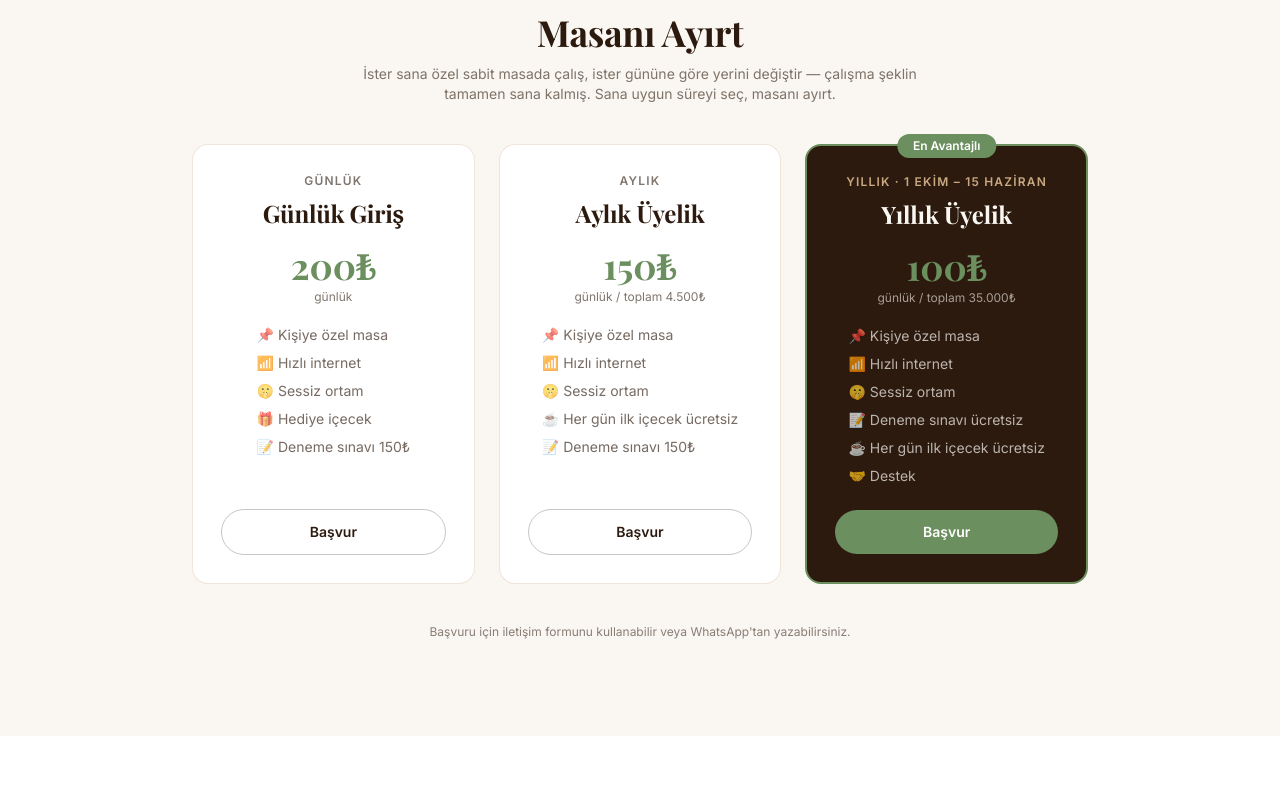
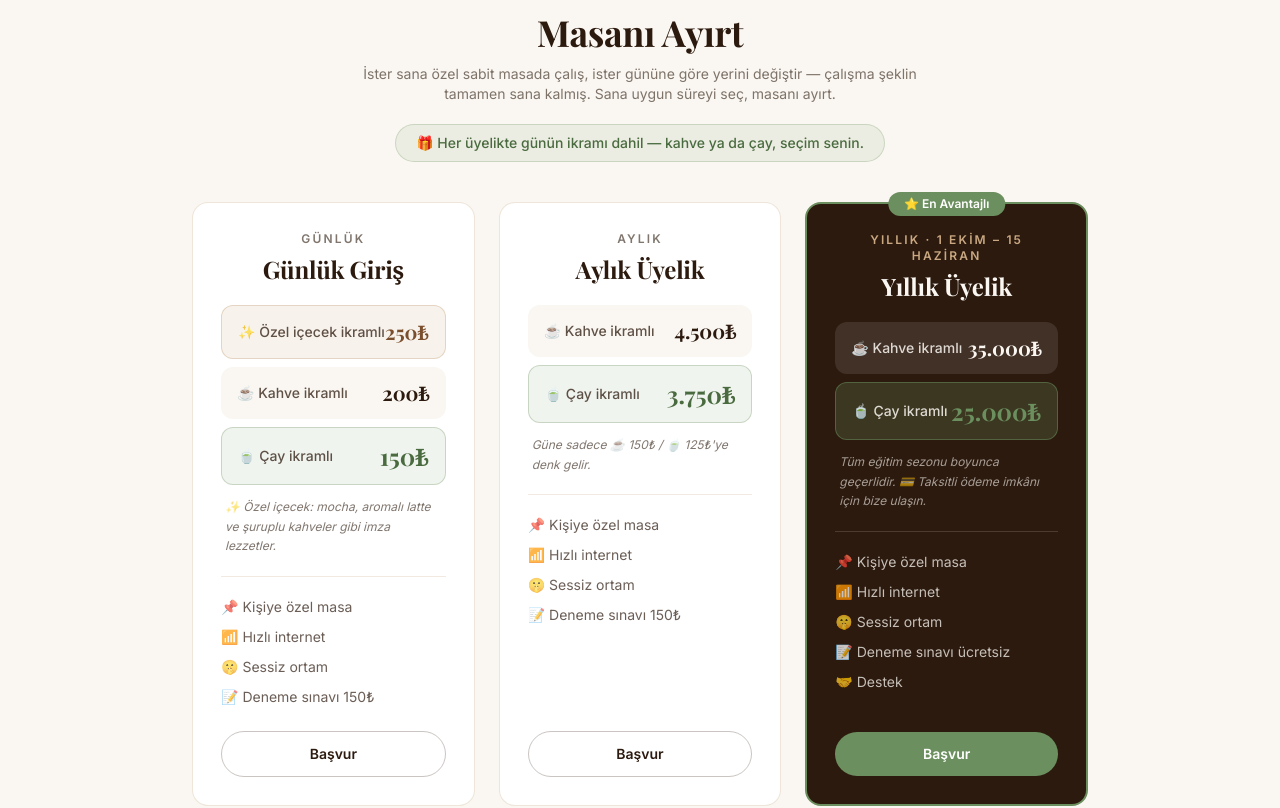
Before and after one commit to mfakirr/OdakLibrary, a plain HTML site: page index.html in a window 1280 px wide. Shown: the part 2040-2848 px from the top of the page. Drawn offline with nearby package versions, Linux system fonts and the light colour scheme.

Commit message:
Update index.html

```diff
--- a/index.html
+++ b/index.html
@@ -328,64 +328,107 @@
         İster sana özel sabit masada çalış, ister gününe göre yerini değiştir — çalışma şeklin tamamen sana kalmış.
         Sana uygun süreyi seç, masanı ayırt.
       </p>
+      <p class="inline-flex items-center gap-2 bg-sage/10 border border-sage/25 text-sagedark font-sans font-medium text-sm rounded-full px-5 py-2 mt-5">
+        🎁 Her üyelikte günün ikramı dahil — kahve ya da çay, seçim senin.
+      </p>
     </div>
 
     <div class="grid sm:grid-cols-2 lg:grid-cols-3 gap-6 max-w-4xl mx-auto">
 
       <!-- Günlük Giriş -->
-      <div class="menu-card bg-white border border-latte/30 rounded-2xl p-7 text-center flex flex-col reveal">
-        <p class="font-sans font-semibold text-espresso/60 uppercase tracking-widest text-xs mb-2">Günlük</p>
-        <h3 class="font-serif text-2xl font-bold text-espresso mb-4">Günlük Giriş</h3>
-        <p class="font-serif text-4xl font-bold text-sage mb-1">200₺</p>
-        <p class="text-espresso/60 text-xs font-sans mb-5">günlük</p>
-        <ul class="text-espresso/65 text-sm font-sans space-y-2 text-left mx-auto mb-6">
+      <div class="menu-card bg-white border border-latte/30 rounded-2xl p-7 flex flex-col reveal">
+        <p class="font-sans font-semibold text-espresso/60 uppercase tracking-[0.18em] text-xs mb-1.5 text-center">Günlük</p>
+        <h3 class="font-serif text-2xl font-bold text-espresso mb-5 text-center">Günlük Giriş</h3>
+
+        <div class="space-y-2 mb-3">
+          <div class="flex items-center justify-between bg-latte/15 border border-latte/40 rounded-xl px-4 py-3">
+            <span class="text-espresso/75 text-sm font-sans font-medium">✨ Özel içecek ikramlı</span>
+            <span class="font-serif font-bold text-coffee text-xl">250₺</span>
+          </div>
+          <div class="flex items-center justify-between bg-cream rounded-xl px-4 py-3">
+            <span class="text-espresso/75 text-sm font-sans font-medium">☕ Kahve ikramlı</span>
+            <span class="font-serif font-bold text-espresso text-xl">200₺</span>
+          </div>
+          <div class="flex items-center justify-between bg-sage/10 border border-sage/30 rounded-xl px-4 py-3">
+            <span class="text-espresso/75 text-sm font-sans font-medium">🍵 Çay ikramlı</span>
+            <span class="font-serif font-bold text-sagedark text-2xl">150₺</span>
+          </div>
+        </div>
+        <p class="text-espresso/60 text-xs font-sans italic leading-relaxed mb-5 px-1">
+          ✨ Özel içecek: mocha, aromalı latte ve şuruplu kahveler gibi imza lezzetler.
+        </p>
+
+        <ul class="w-full text-espresso/70 text-sm font-sans space-y-2.5 pt-5 border-t border-latte/25 mb-6">
           <li>📌 Kişiye özel masa</li>
           <li>📶 Hızlı internet</li>
           <li>🤫 Sessiz ortam</li>
-          <li>🎁 Hediye içecek</li>
           <li>📝 Deneme sınavı 150₺</li>
         </ul>
-        <a href="#contact" class="mt-auto border border-espresso/25 hover:bg-espresso hover:text-cream text-espresso font-sans font-semibold text-sm px-6 py-3 rounded-full transition-colors">
+        <a href="#contact" class="mt-auto text-center border border-espresso/25 hover:bg-espresso hover:text-cream text-espresso font-sans font-semibold text-sm px-6 py-3 rounded-full transition-colors">
           Başvur
         </a>
       </div>
 
       <!-- Aylık Üyelik -->
-      <div class="menu-card bg-white border border-latte/30 rounded-2xl p-7 text-center flex flex-col reveal">
-        <p class="font-sans font-semibold text-espresso/60 uppercase tracking-widest text-xs mb-2">Aylık</p>
-        <h3 class="font-serif text-2xl font-bold text-espresso mb-4">Aylık Üyelik</h3>
-        <p class="font-serif text-4xl font-bold text-sage mb-1">150₺</p>
-        <p class="text-espresso/60 text-xs font-sans mb-5">günlük / toplam 4.500₺</p>
-        <ul class="text-espresso/65 text-sm font-sans space-y-2 text-left mx-auto mb-6">
+      <div class="menu-card bg-white border border-latte/30 rounded-2xl p-7 flex flex-col reveal">
+        <p class="font-sans font-semibold text-espresso/60 uppercase tracking-[0.18em] text-xs mb-1.5 text-center">Aylık</p>
+        <h3 class="font-serif text-2xl font-bold text-espresso mb-5 text-center">Aylık Üyelik</h3>
+
+        <div class="space-y-2 mb-3">
+          <div class="flex items-center justify-between bg-cream rounded-xl px-4 py-3">
+            <span class="text-espresso/75 text-sm font-sans font-medium">☕ Kahve ikramlı</span>
+            <span class="font-serif font-bold text-espresso text-xl">4.500₺</span>
+          </div>
+          <div class="flex items-center justify-between bg-sage/10 border border-sage/30 rounded-xl px-4 py-3">
+            <span class="text-espresso/75 text-sm font-sans font-medium">🍵 Çay ikramlı</span>
+            <span class="font-serif font-bold text-sagedark text-2xl">3.750₺</span>
+          </div>
+        </div>
+        <p class="text-espresso/60 text-xs font-sans italic leading-relaxed mb-5 px-1">
+          Güne sadece ☕ 150₺ / 🍵 125₺'ye denk gelir.
+        </p>
+
+        <ul class="w-full text-espresso/70 text-sm font-sans space-y-2.5 pt-5 border-t border-latte/25 mb-6">
           <li>📌 Kişiye özel masa</li>
           <li>📶 Hızlı internet</li>
           <li>🤫 Sessiz ortam</li>
-          <li>☕ Her gün ilk içecek ücretsiz</li>
           <li>📝 Deneme sınavı 150₺</li>
         </ul>
-        <a href="#contact" class="mt-auto border border-espresso/25 hover:bg-espresso hover:text-cream text-espresso font-sans font-semibold text-sm px-6 py-3 rounded-full transition-colors">
+        <a href="#contact" class="mt-auto text-center border border-espresso/25 hover:bg-espresso hover:text-cream text-espresso font-sans font-semibold text-sm px-6 py-3 rounded-full transition-colors">
           Başvur
         </a>
       </div>
 
       <!-- Yıllık Üyelik -->
-      <div class="menu-card bg-espresso border-2 border-sage rounded-2xl p-7 text-center flex flex-col relative reveal">
-        <span class="absolute -top-3 left-1/2 -translate-x-1/2 bg-sage text-white text-xs font-sans font-semibold px-4 py-1 rounded-full">
-          En Avantajlı
+      <div class="menu-card bg-espresso border-2 border-sage rounded-2xl p-7 flex flex-col relative reveal">
+        <span class="absolute -top-3 left-1/2 -translate-x-1/2 bg-sage text-white text-xs font-sans font-semibold px-4 py-1 rounded-full whitespace-nowrap">
+          ⭐ En Avantajlı
         </span>
-        <p class="font-sans font-semibold text-latte uppercase tracking-widest text-xs mb-2">Yıllık · 1 Ekim – 15 Haziran</p>
-        <h3 class="font-serif text-2xl font-bold text-cream mb-4">Yıllık Üyelik</h3>
-        <p class="font-serif text-4xl font-bold text-sage mb-1">100₺</p>
-        <p class="text-cream/60 text-xs font-sans mb-5">günlük / toplam 35.000₺</p>
-        <ul class="text-cream/70 text-sm font-sans space-y-2 text-left mx-auto mb-6">
+        <p class="font-sans font-semibold text-latte uppercase tracking-[0.18em] text-xs mb-1.5 text-center">Yıllık · 1 Ekim – 15 Haziran</p>
+        <h3 class="font-serif text-2xl font-bold text-cream mb-5 text-center">Yıllık Üyelik</h3>
+
+        <div class="space-y-2 mb-3">
+          <div class="flex items-center justify-between bg-white/10 rounded-xl px-4 py-3">
+            <span class="text-cream/85 text-sm font-sans font-medium">☕ Kahve ikramlı</span>
+            <span class="font-serif font-bold text-cream text-xl">35.000₺</span>
+          </div>
+          <div class="flex items-center justify-between bg-sage/25 border border-sage/50 rounded-xl px-4 py-3">
+            <span class="text-cream/85 text-sm font-sans font-medium">🍵 Çay ikramlı</span>
+            <span class="font-serif font-bold text-sage text-2xl">25.000₺</span>
+          </div>
+        </div>
+        <p class="text-cream/60 text-xs font-sans italic leading-relaxed mb-5 px-1">
+          Tüm eğitim sezonu boyunca geçerlidir. 💳 Taksitli ödeme imkânı için bize ulaşın.
+        </p>
+
+        <ul class="w-full text-cream/75 text-sm font-sans space-y-2.5 pt-5 border-t border-cream/15 mb-6">
           <li>📌 Kişiye özel masa</li>
           <li>📶 Hızlı internet</li>
           <li>🤫 Sessiz ortam</li>
           <li>📝 Deneme sınavı ücretsiz</li>
-          <li>☕ Her gün ilk içecek ücretsiz</li>
           <li>🤝 Destek</li>
         </ul>
-        <a href="#contact" class="mt-auto bg-sage hover:bg-sagedark text-white font-sans font-semibold text-sm px-6 py-3 rounded-full transition-colors">
+        <a href="#contact" class="mt-auto text-center bg-sage hover:bg-sagedark text-white font-sans font-semibold text-sm px-6 py-3 rounded-full transition-colors">
           Başvur
         </a>
       </div>
```
